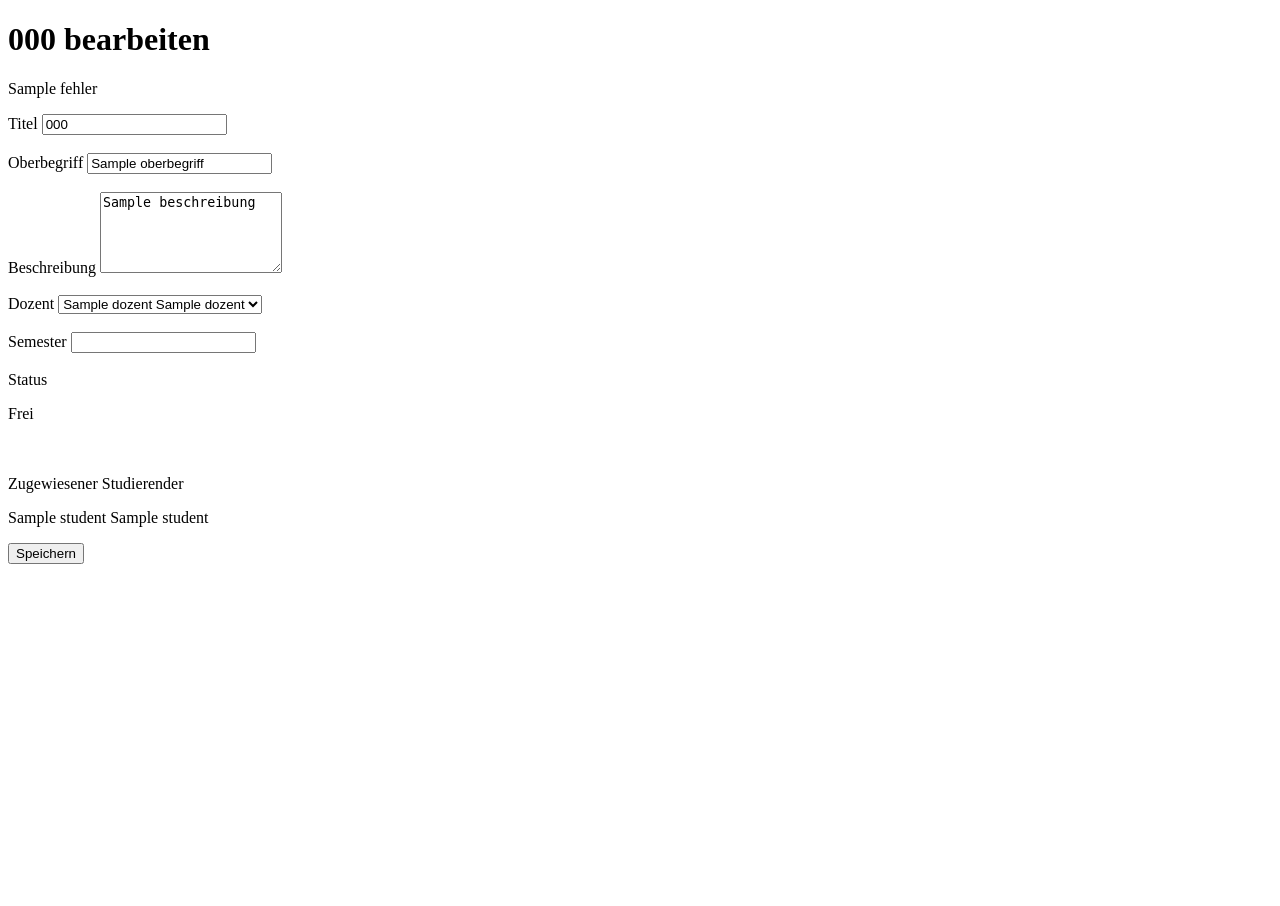
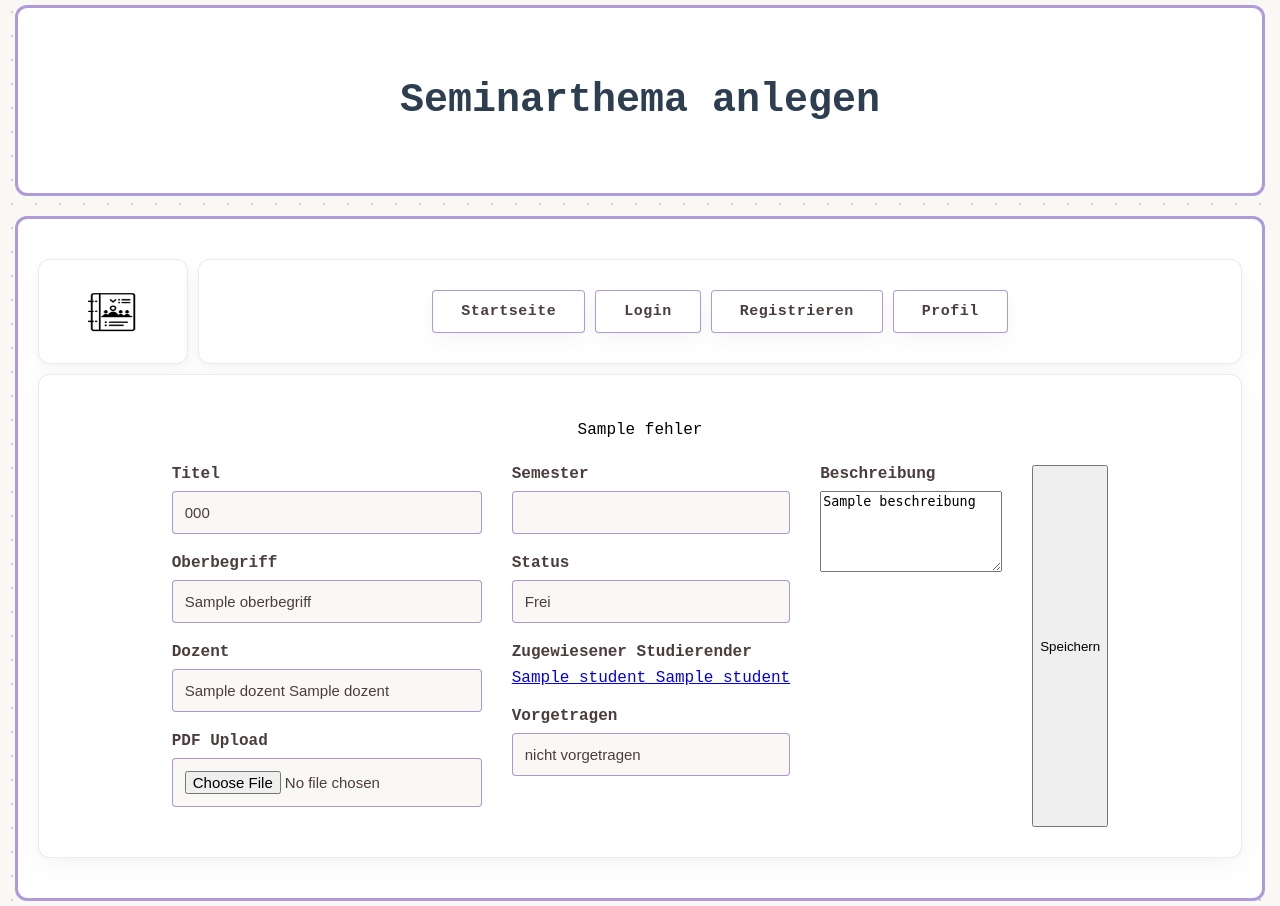
Before and after one commit to Deniz-03/DBWebPraktikum, a Flask app: template templates/themen/thema_bearbeiten.html in a window 1280 px wide. Before the commit the page ends 564 px from the top, so only its background shows below. Run offline with Flask 3, Linux system fonts and the light colour scheme; the template is opened without the code that fills it: most values are stand-ins (such as "Sample title", 1, 10 or a date in 2020).

Commit message:
Thema bearbeiten seite und route

```diff
--- a/templates/themen/thema_anlegen.html
+++ b/templates/themen/thema_anlegen.html
@@ -54,7 +54,6 @@
                         {% endfor %}
                     </select>
                 </div>
-
             </div>
 
             <!--Zweite Spalte-->
@@ -77,11 +76,10 @@
                     <label for="student">Student</label>
                     <input type="text" id="student" value="Kein Student eingetragen" readonly>
                 </div>
-
             </div>
         </div>
 
-        <!-- Optionaler PDF-Upload: accept=".pdf" beschränkt die Dateiauswahl auf PDFs -->
+         <!-- Optionaler PDF-Upload: accept=".pdf" beschränkt die Dateiauswahl auf PDFs -->
                 <div class="inpt">
                     <label for="pdf">PDF Upload</label>
                     <input type="file" name="pdf" id="pdf" accept=".pdf">
--- a/templates/themen/thema_bearbeiten.html
+++ b/templates/themen/thema_bearbeiten.html
@@ -1,13 +1,17 @@
 <!-- Author Peer Schulze (410246) -->
 
-<!DOCTYPE html>
-<html lang="en">
-<head>
-    <meta charset="UTF-8">
-    <title>Seminarthema bearbeiten</title>
-</head>
-<body>
-    <h1>{{ titel }} bearbeiten</h1>
+{% extends 'base.html' %}
+
+{% block title %}Seminarthema anlegen{% endblock %}
+{% block header %}Seminarthema anlegen{% endblock %}
+
+<!--Sidebar wird hier nicht benötigt-->
+{% block spezNav %}
+{% endblock %}
+
+{% block contentClass %}fullWidth{% endblock %}
+
+{% block content %}
 
     <!-- Gibt Fehler aus falls eines der Pflichtfelder nicht ausgefüllt/Inhalt entfernt wurde -->
     {% if fehler %}
@@ -17,21 +21,21 @@
     <!-- Alle Felder werden mit bereits gesetzten Attributen geladen -->
     <form method="POST" enctype="multipart/form-data">
 
+        <div class="formColumns">
+             <!--Erste Spalte-->
+            <div class="formCol">
+
+                <div class="inpt">
                     <label for="titel">Titel</label>
                     <input type="text" id="titel" name="titel" value="{{ titel }}">
+                </div>
 
-        <br><br>
-
+                <div class="inpt">
                     <label for="oberbegriff">Oberbegriff</label>
                     <input type="text" id="oberbegriff" name="oberbegriff" value="{{ oberbegriff }}">
+                </div>
 
-        <br><br>
-
-        <label for="beschreibung">Beschreibung</label>
-        <textarea id="beschreibung" name="beschreibung" rows="5">{{ beschreibung }}</textarea>
-
-        <br><br>
-
+                <div class="inpt">
                     <label for="d_id">Dozent</label>
                     <!-- Erstellt ein Dropdown Menü -->
                     <select id="d_id" name="d_id">
@@ -43,30 +47,57 @@
                             </option>
                         {% endfor %}
                     </select>
+                </div>
 
-        <br><br>
+                <div class="inpt">
+                    <label for="pdf">PDF Upload</label>
+                    <input type="file" id="pdf" name="pdf" value="{{ pdf_pfad }}" accept=".pdf">
+                </div>
 
+            </div>
+
+            <!--Zweite Spalte-->
+            <div class="formCol">
+
+                <div class="inpt">
                     <label for="semester">Semester</label>
                     <input type="number" id="semester" name="semester" value="{{ semester }}">
+                </div>
 
-        <br><br>
+                <div class="inpt">
+                    <label for="status">Status</label>
+                    <input type="text" id="status" name="status" value="{{ status }}" readonly>
+                </div>
 
-        <label>Status</label>
-        <p>{{ status }}</p>
+                <!-- TODO: Link abklären und mit Profil verbinden -->
+                <div class="inpt">
+                     <label for="student">Zugewiesener Studierender</label>
+                    {% if student %}
+                        <a href="{{ url_for('themen.profile', student_id=student.s_id) }}" id="student"
+                           class="student_link">
+                            {{ student.vorname }} {{ student.nachname }}
+                        </a>
+                    {% else %}
+                        <input type="text" id="student" value="Kein Student eingetragen" readonly>
+                    {% endif %}
+                </div>
 
-        <br><br>
+                <div class="inpt">
+                    <label for="vorgetragen">Vorgetragen</label>
+                    <select id="vorgetragen" name="vorgetragen">
+                        <option value="True" {% if vorgetragen %}selected{% endif %}>vorgetragen</option>
+                        <option value="False" {% if not vorgetragen %}selected{% endif %}>nicht vorgetragen</option>
+                    </select>
+                </div>
+            </div>
 
-        <!-- Wenn ein Student eingetragen ist, wird sein Name angezeigt
-             der auf seine Profilseite verweißt -->
-        <label>Zugewiesener Studierender</label>
-        {% if student %}
-            <p><!--TODO: Link zur Profilseite mittels id-->{{ student.vorname }} {{ student.nachname }}</p>
-        {% else %}
-            <p>Kein Student eingetragen</p>
-        {% endif %}
+            <div class="inpt">
+                <label for="beschreibung">Beschreibung</label>
+        <textarea id="beschreibung" name="beschreibung" rows="5">{{ beschreibung }}</textarea>
+            </div>
 
         <button type="submit">Speichern</button>
+
     </form>
 
-</body>
-</html>
+{% endblock %}
--- a/themen/queries.py
+++ b/themen/queries.py
@@ -30,12 +30,12 @@ def get_seminarthema(themen_id):
 
 # Bearbeiten von Themen. Wird so umgesetzt das alle nicht geänderten Werte automatisch durch das Template
 # weitergegeben werden
-def thema_bearbeiten(themen_id, titel, d_id, oberbegriff, beschreibung, semester, pdf_pfad):
+def thema_bearbeiten(themen_id, titel, d_id, oberbegriff, beschreibung, semester, pdf_pfad, vorgetragen):
     with db.connect_to_db() as conn:
         with conn.cursor() as cur:
             cur.execute("UPDATE seminarthema SET titel=%s, d_id=%s, oberbegriff=%s, beschreibung=%s, "
-                        "semester=%s, pdf_pfad=%s WHERE themen_id=%s",
-                        (titel, d_id, oberbegriff, beschreibung,semester, pdf_pfad, themen_id)
+                        "semester=%s, pdf_pfad=%s, vorgetragen=%s WHERE themen_id=%s",
+                        (titel, d_id, oberbegriff, beschreibung, semester, pdf_pfad, vorgetragen, themen_id)
             )
         conn.commit()
 
```
Also changed, not shown: themen/routes.py (+36 -19 lines), themen/utils.py (+12 -0 lines). Lines whose indentation alone changed are shown as unchanged.
